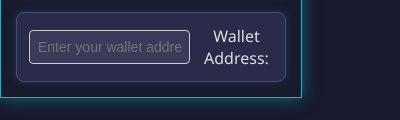
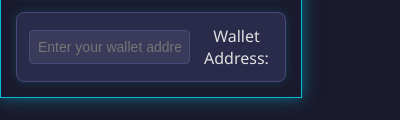
Before and after one commit to ThisIsAllYouNeed/renaiss-bid-bot-extension, a browser extension: page src/popup.html in a window 400 px wide. Shown: the part 523-643 px from the top of the page. Drawn offline with Linux system fonts and the light colour scheme.

Commit message:
fix: update address input border color to match theme

```diff
--- a/src/popup.css
+++ b/src/popup.css
@@ -132,7 +132,7 @@ button:hover {
     width: 100%;
     padding: 8px;
     margin: 5px 0;
-    border: 1px solid #ccc;
+    border: 1px solid #4a4a7a;
     border-radius: 4px;
     font-size: 14px;
     background-color: #3a3a5a;
```
